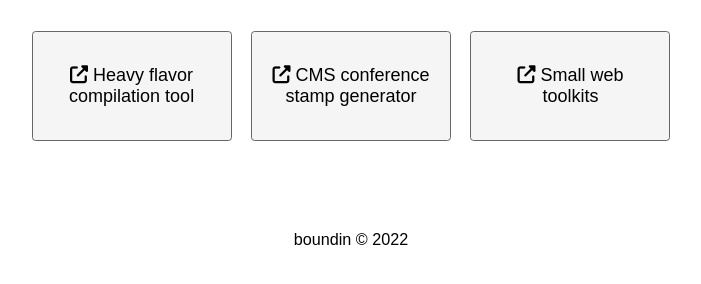
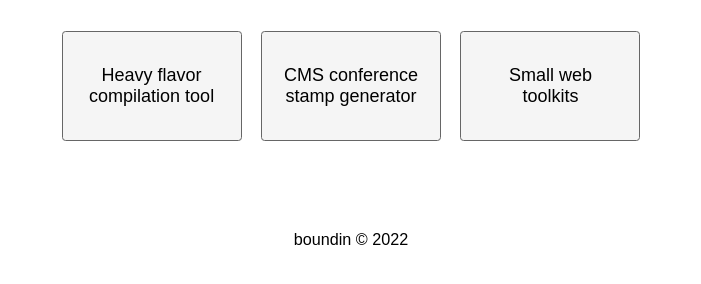
Before and after one commit to boundino/boundino.github.io, a plain HTML site: page index.html in a window 1280 px wide. Shown: the part 176-460 px from the top of the page, without its empty margins (289-990 px from the left). Drawn offline with Linux system fonts and the light colour scheme; a web font is replaced by a local one.

Commit message:
remove fa in button

```diff
--- a/index.html
+++ b/index.html
@@ -33,7 +33,7 @@
           vertical-align: middle;
           background-color: #f5f5f5;
           cursor: pointer;
-          width: 200px;
+          width: 180px;
           height: 110px;
       }
       button:hover {
@@ -45,9 +45,9 @@
     <p style="font-size: 1.4rem; padding-top: 5rem;">
       Projects </br></br>
     </p>
-    <button type="submit" onclick="location.href='https://boundino.github.io/hinHFplot/'"><i class="fa-solid fa-up-right-from-square"></i> Heavy flavor compilation tool </button>
-    <button type="submit" onclick="location.href='https://boundino.github.io/cmsstamps/'"><i class="fa-solid fa-up-right-from-square"></i> CMS conference stamp generator </button>
-    <button type="submit" onclick="location.href='https://boundino.github.io/webtools/'"><i class="fa-solid fa-up-right-from-square"></i> Small web toolkits </button>
+    <button type="submit" onclick="location.href='https://boundino.github.io/hinHFplot/'">Heavy flavor compilation tool </button>
+    <button type="submit" onclick="location.href='https://boundino.github.io/cmsstamps/'">CMS conference stamp generator </button>
+    <button type="submit" onclick="location.href='https://boundino.github.io/webtools/'">Small web toolkits </button>
     </br></br></br></br>
     <p style="font-size: 0.9rem;">boundin &copy; 2022</p>
   </body>
```
